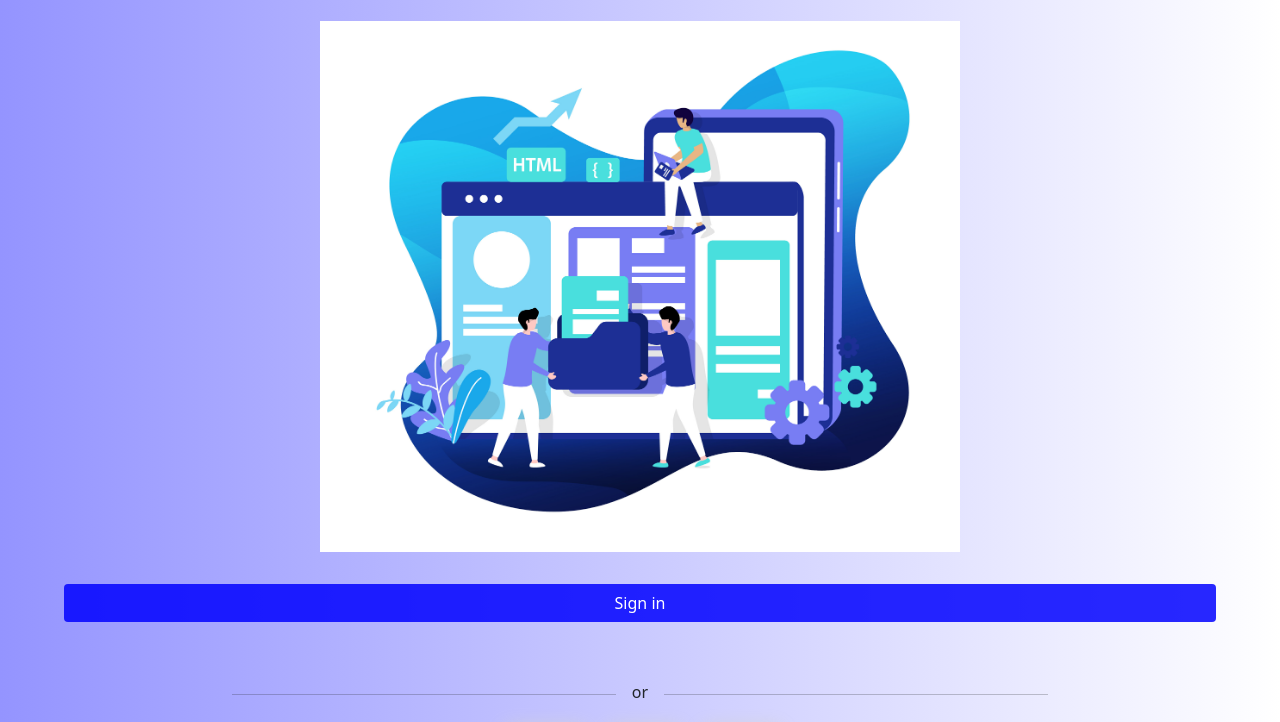
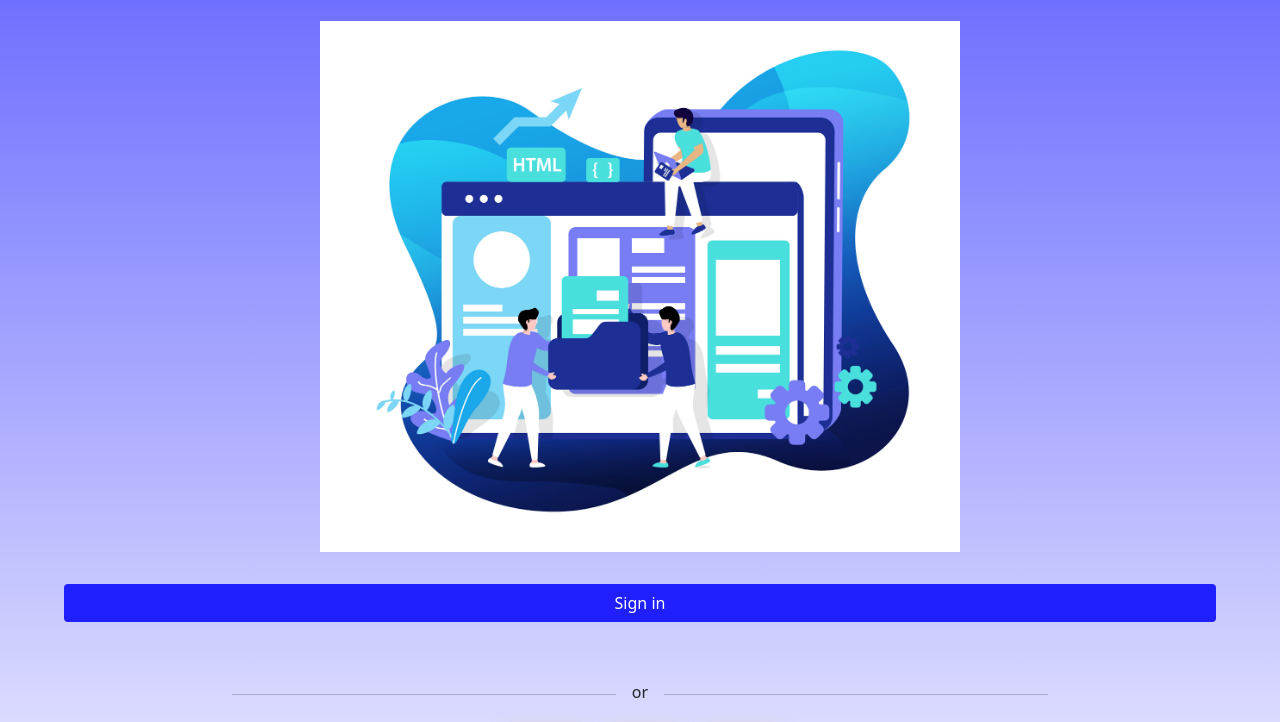
Before and after one commit to Shikha-agarwal/Web, a plain HTML site: page My/index.html in a window 1280 px wide. Shown: the part 297-1019 px from the top of the page. Drawn offline with nearby package versions, Linux system fonts and the light colour scheme.

Commit message:
modified

```diff
--- a/My/styles.css
+++ b/My/styles.css
@@ -2,7 +2,7 @@ body{
     padding-top: 18%;
     padding-bottom: 15%;
     text-align: center;
-    background-image: linear-gradient(to right,rgba(0, 0, 255, 0.418),white);
+    background-image: linear-gradient(rgba(0, 0, 255, 0.733),white);
 }
 h1{
     font-weight: bold;
```
